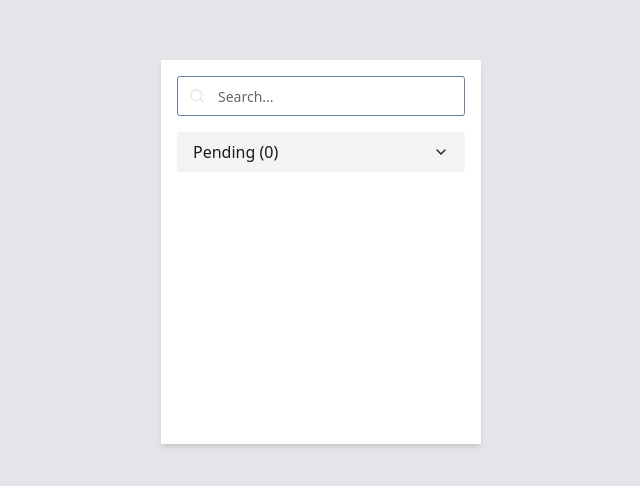
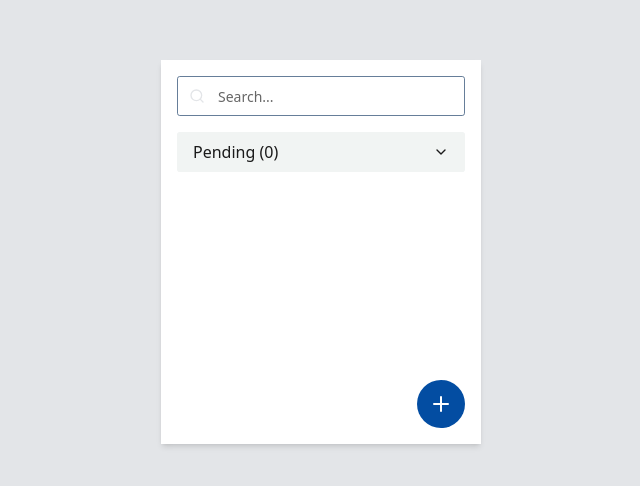
Before and after one commit to pratik-gohil/task-manager, a React (Vite) app: page / in a window 1280 px wide. Shown: the part 148-634 px from the top of the page, without its empty margins (319-959 px from the left). Built offline with nearby package versions, Linux system fonts and the light colour scheme.

Commit message:
add: add task button

```diff
--- a/src/App.tsx
+++ b/src/App.tsx
@@ -16,7 +16,7 @@ function App() {
 
   return (
     <main className="container flex justify-center items-center w-screen h-screen bg-secondary">
-      <div className="bg-card shadow-md w-80 min-h-96 max-h-screen mx-auto p-4">
+      <div className="relative bg-card shadow-md w-80 min-h-96 max-h-screen mx-auto p-4">
         <SearchInput
           defaultValue={search}
           onChange={(value) => setSearch(value)}
@@ -25,6 +25,10 @@ function App() {
         <div className="my-4">
           <TaskList tasks={tasks} />
         </div>
+
+        <button className="absolute bottom-4 right-4 bg-primary rounded-full text-background w-12 h-12">
+          <Plus className="mx-auto" />
+        </button>
       </div>
     </main>
   );
```
